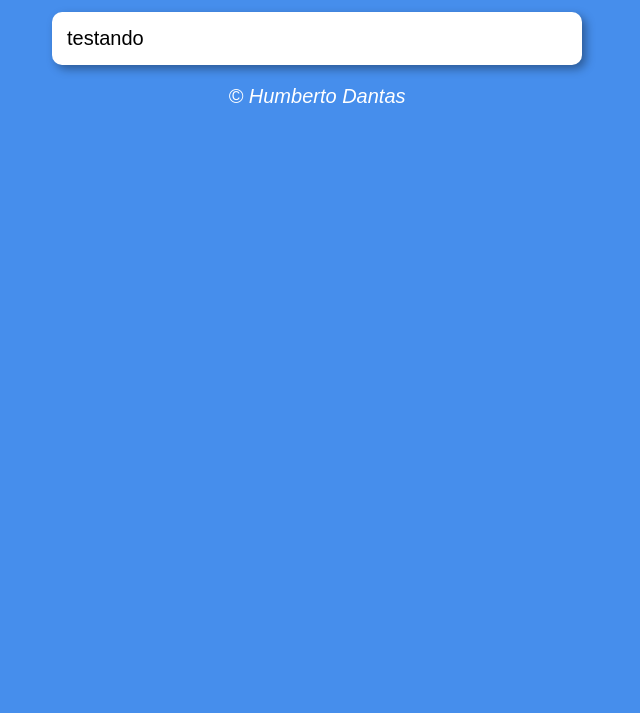
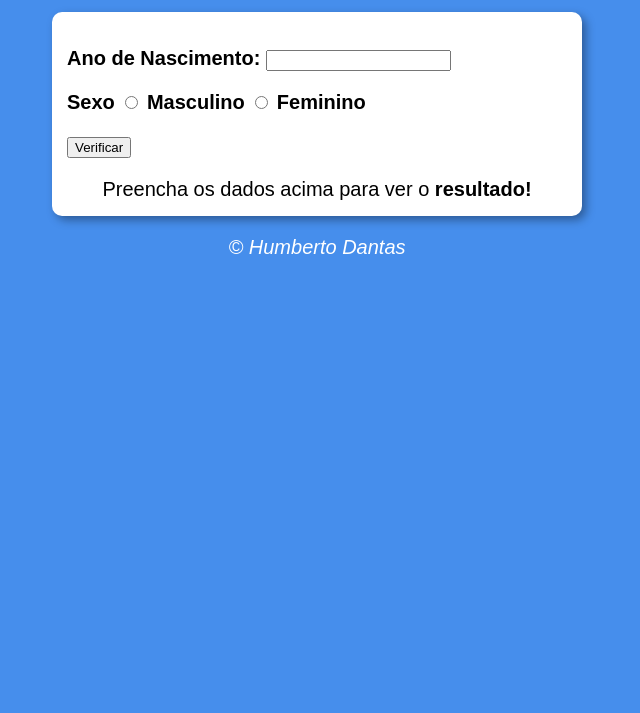
Before and after one commit to humbjd/Projeto-Hora-do-Dia, a plain HTML site: page desafio02/index.html in a window 1280 px wide. Shown: the part 87-800 px from the top of the page, without its empty margins (323-963 px from the left). Drawn offline with Linux system fonts and the light colour scheme.

Commit message:
Adicionado imagens dinamicas no projeto

```diff
--- a/desafio02/index.html
+++ b/desafio02/index.html
@@ -4,19 +4,30 @@
     <meta charset="UTF-8">
     <meta http-equiv="X-UA-Compatible" content="IE=edge">
     <meta name="viewport" content="width=device-width, initial-scale=1.0">
-    <title>Modelo de Exercicio</title>
+    <title>Verificador de Idade</title>
     <link rel="stylesheet" href="style.css">
 </head>
 <body>
     <header>
-        <h1>Título</h1>
+        <h1>Verificador de Idade</h1>
     </header>
     <section>
-        <div>
-            testando
+        <div id="dados">
+            <p>Ano de Nascimento:
+                <input type="number" name="txtano" id="txtano" min="0">
+            </p>
+            <p>Sexo
+                <input type="radio" name="radsex" id="masc">
+                <label for="masc">Masculino</label>
+                <input type="radio" name="radsex" id="fem">
+                <label for="fem">Feminino</label>
+            </p>
+            <p>
+                <input type="button" value="Verificar" onclick="verificar()">
+            </p>
         </div>
-        <div>
-
+        <div id="res">
+            Preencha os dados acima para ver o <strong>resultado!</strong>
         </div>
     </section>
     <footer>
--- a/desafio02/main.js
+++ b/desafio02/main.js
@@ -0,0 +1,49 @@
+function verificar() {
+    var data = new Date()
+    var ano = data.getFullYear()
+    var fano = document.getElementById('txtano')
+    var res = document.querySelector('div#res')
+    if (fano.value.length == 0 || Number (fano.value) > ano) {
+        window.alert('[ERRO] Verifique os dados e tente novamente!')
+    } else {
+        var fsex = document.getElementsByName('radsex')
+        var idade = ano - Number(fano.value)
+        var genero = ''
+        var img = document.createElement('img')
+        img.setAttribute('id', 'foto')
+        if(fsex[0].checked) {
+            genero = 'Homem'
+            if (idade >= 0 && idade < 10) {
+                //Criança
+                img.setAttribute('src', 'bebe-m.png')
+            } else if (idade < 21) {
+                //Jovem
+                img.setAttribute('src', 'jovem-m.png')
+            } else if (idade < 50) {
+                //Adulto
+                img.setAttribute('src', 'adulto-m.png')
+            } else if {
+                //Idoso
+                img.setAttribute('src', 'idoso-m.png')
+            }
+        } else if (fsex[1].checked) {
+            genero = 'Mulher'
+            if (idade >= 0 && idade < 10) {
+                //Criança
+                img.setAttribute('src', 'idoso-f.png')
+            } else if (idade < 21) {
+                //Jovem
+                img.setAttribute('src', 'idoso-f.png')
+            } else if (idade < 50) {
+                //Adulto
+                img.setAttribute('src', 'idoso-f.png')
+            } else if {
+                //Idoso
+                img.setAttribute('src', 'idoso-f.png')
+            }
+        }
+        //res.style.textAlign = 'center'
+        res.innerHTML = `Detectamos ${genero} com ${idade} anos.`
+    }
+
+}
--- a/desafio02/style.css
+++ b/desafio02/style.css
@@ -17,6 +17,15 @@ section{
     box-shadow: 4px 4px 10px rgba(0, 0, 0, 0.363);
 }
 
+div#dados{
+    font-weight: bold;
+}
+
+
+div#res{
+    text-align: center;
+}
+
 footer{
     color: white;
     text-align: center;
```
Also changed, not shown: desafio02/adulto-f.jpg (renamed from desafio02/imagens/adulto-f.jpg), desafio02/adulto-m.jpg (renamed from desafio02/imagens/adulto-m.jpg), desafio02/bebe-f.png (renamed from desafio02/imagens/bebe-f.png), desafio02/bebe-m.png (renamed from desafio02/imagens/bebe-m.png), desafio02/idoso-f.png (renamed from desafio02/imagens/idoso-f.png), desafio02/idoso-m.png (renamed from desafio02/imagens/idoso-m.png), desafio02/jovem-f.png (renamed from desafio02/imagens/jovem-f.png), desafio02/jovem-m.png (renamed from desafio02/imagens/jovem-m.png).
